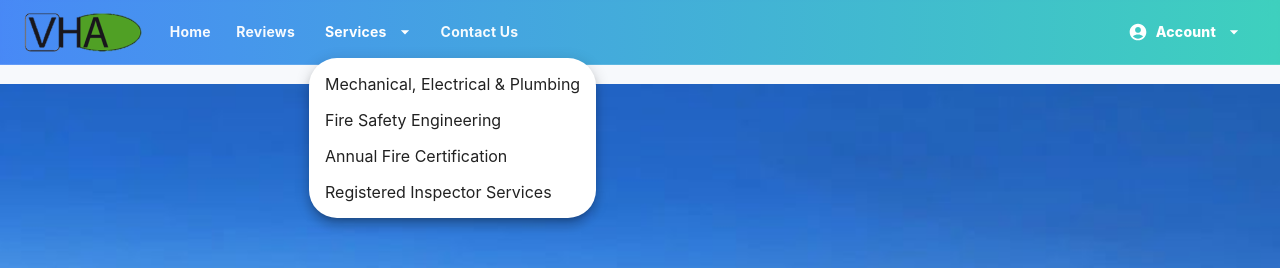
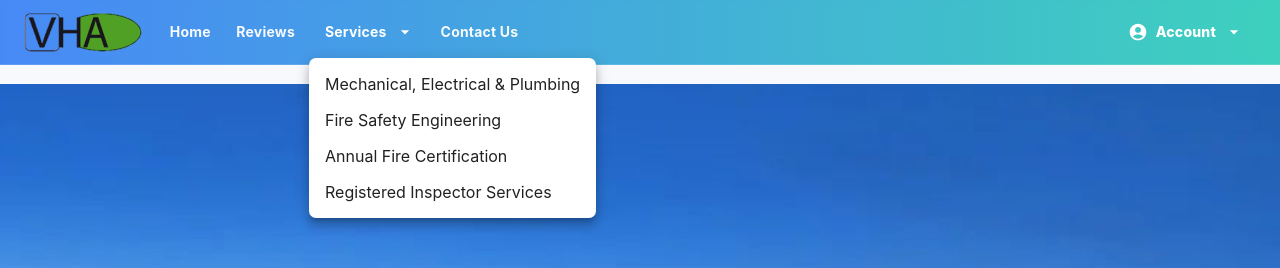
Before and after one commit to Shadtrix/VHA, a React (Vite) app in the folder Web app/client/: page / in a window 1280 px wide. Both pictures are taken after a click on the button "Services". Shown: the top 268 px of the page. Built offline with nearby package versions, Linux system fonts and the light colour scheme.

Commit message:
disablescrolllock and less rounded dropdown

```diff
--- a/Web app/client/src/App.jsx
+++ b/Web app/client/src/App.jsx
@@ -230,7 +230,7 @@ function AppContent() {
                   >
                     Services
                   </Button>
-                  <Menu anchorEl={servicesEl} open={Boolean(servicesEl)} onClose={closeServices} slotProps={{ paper: { sx: { mt: 1, borderRadius: 2 } } }}>
+                  <Menu anchorEl={servicesEl} open={Boolean(servicesEl)} onClose={closeServices} slotProps={{ paper: { sx: { mt: 1, borderRadius: 0.5 } } } } disableScrollLock>
                     <MenuItem onClick={closeServices} component={RouterLink} to="/mechanicalelectricalplumbing">
                       Mechanical, Electrical & Plumbing
                     </MenuItem>
@@ -287,7 +287,7 @@ function AppContent() {
                 >
                   {user ? user.name : 'Account'}
                 </Button>
-                <Menu anchorEl={accountEl} open={Boolean(accountEl)} onClose={closeAccount} slotProps={{ paper: { sx: { mt: 1, borderRadius: 2 } } }}>
+                <Menu anchorEl={accountEl} open={Boolean(accountEl)} onClose={closeAccount} slotProps={{ paper: { sx: { mt: 1, borderRadius: 0.5 } } }} disableScrollLock>
                   {!user ? (
                     <>
                       <MenuItem onClick={closeAccount} component={RouterLink} to="/register">
```
